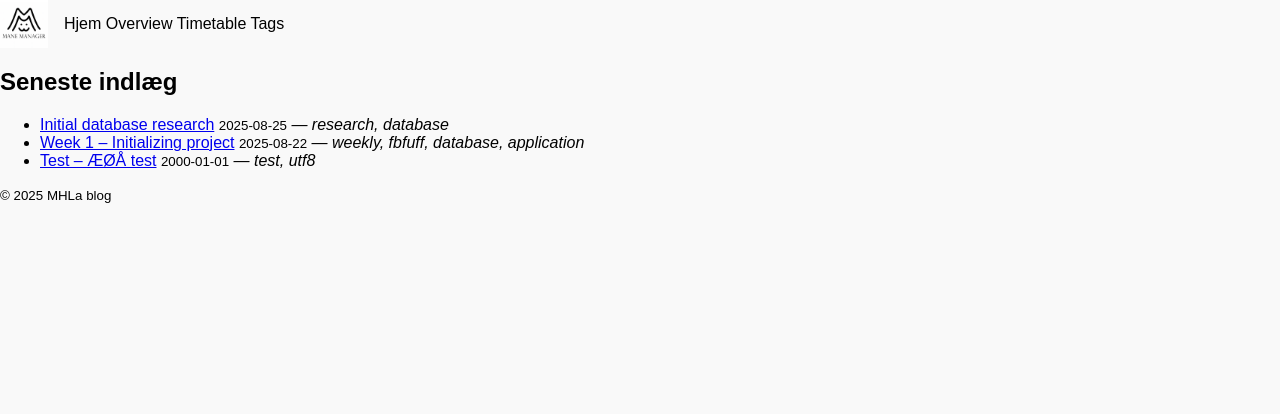
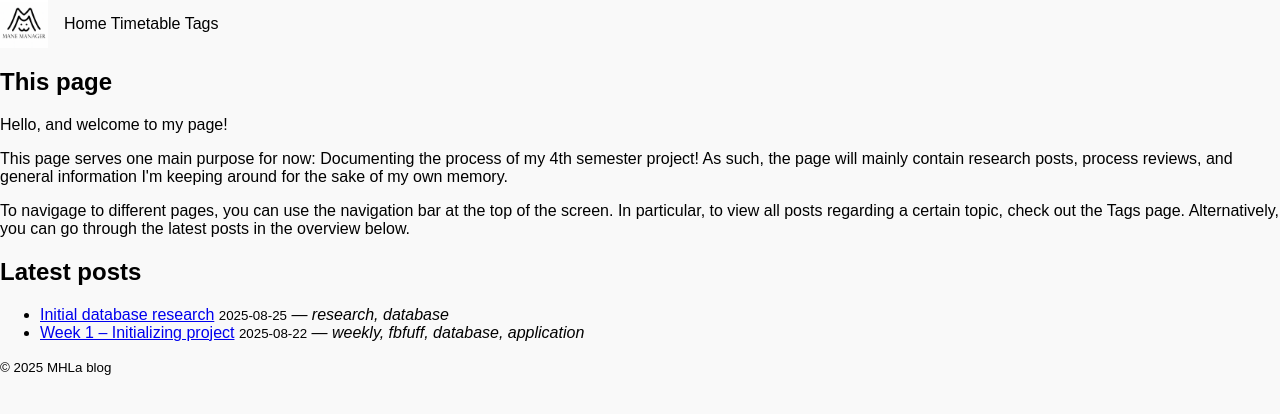
Before and after one commit to MHLaDMOoF24/mhladmoof24.github.io, a Jekyll site: the page built from index.html, in a window 1280 px wide. Shown: the top 414 px of the page. Built offline with Jekyll 4.4.1, drawn with Linux system fonts in a browser that asks for light colours.

Commit message:
Minor clean-up and index given introduction. Also, overview hidden. Also also, test article removed.

```diff
--- a/_layouts/default.html
+++ b/_layouts/default.html
@@ -12,8 +12,7 @@
             <img src="{{ "/assets/images/manemanager.png" | relative_url }}" alt="Logo" class="site-logo">
         </a>
         <nav>
-            <a href="{{ "/" | relative_url }}">Hjem</a>
-            <a href="{{ "/pages/overview.html" | relative_url }}">Overview</a>
+            <a href="{{ "/" | relative_url }}">Home</a>
             <a href="{{ "/pages/timetable.html" | relative_url }}">Timetable</a>
             <a href="{{ "/tags.html" | relative_url }}">Tags</a>
         </nav>
--- a/_layouts/post.html
+++ b/_layouts/post.html
@@ -18,4 +18,6 @@ layout: default
     <div class="prose">
         {{ content }}
     </div>
+
+    <hr />
 </article>
--- a/index.html
+++ b/index.html
@@ -2,8 +2,21 @@
 layout: default
 title: Home
 ---
+<h2>This page</h2>
+<p>
+    <span>Hello, and welcome to my page!</span>
+</p>
+<p>
+    <span>This page serves one main purpose for now: Documenting the process of my 4th semester project!</span>
+    <span>As such, the page will mainly contain research posts, process reviews, and general information I'm keeping around for the sake of my own memory.</span>
+</p>
+<p>
+    <span>To navigage to different pages, you can use the navigation bar at the top of the screen.</span>
+    <span>In particular, to view all posts regarding a certain topic, check out the Tags page.</span>
+    <span>Alternatively, you can go through the latest posts in the overview below.</span>
+</p>
 
-<h2>Seneste indlæg</h2>
+<h2>Latest posts</h2>
 <ul>
     {% for post in site.posts %}
     <li>
--- a/tags.html
+++ b/tags.html
@@ -23,5 +23,5 @@ title: Tags
     {% endfor %}
 </ul>
 {% else %}
-<p>Ingen tags endnu.</p>
+<p>No tags yet.</p>
 {% endif %}
```
Also changed, not shown: _posts/2000-01-01-test.md (deleted, +0 -11 lines), pages/timetable.md (+4 -4 lines).
